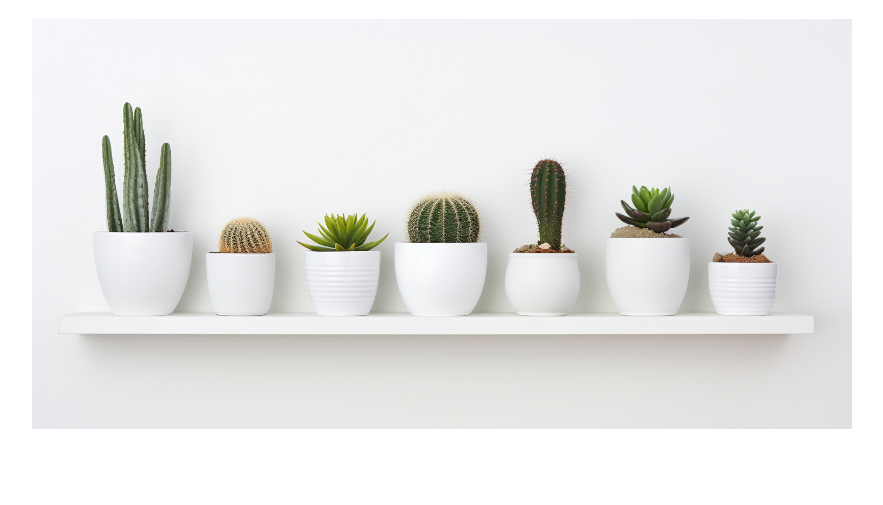
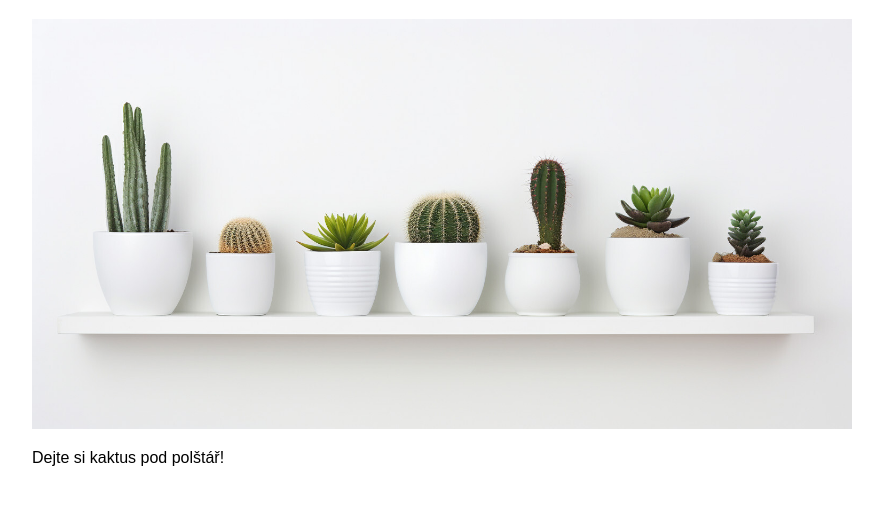
Before and after one commit to Kristyn-a/kaktusy, a plain HTML site: page index.html in a window 1280 px wide. Shown: the part 61-566 px from the top of the page, without its empty margins (198-1081 px from the left). Drawn offline with Linux system fonts and the light colour scheme.

Commit message:
odstavec

```diff
--- a/index.html
+++ b/index.html
@@ -10,6 +10,7 @@
     <div class="container">
       <h1>Kaktusy do každé rodiny</h1>
       <img class="banner" src="img/kaktusy.jpg" alt="kaktusy" />
+      <p>Dejte si kaktus pod polštář!</p>
     </div>
   </body>
 </html>
```
